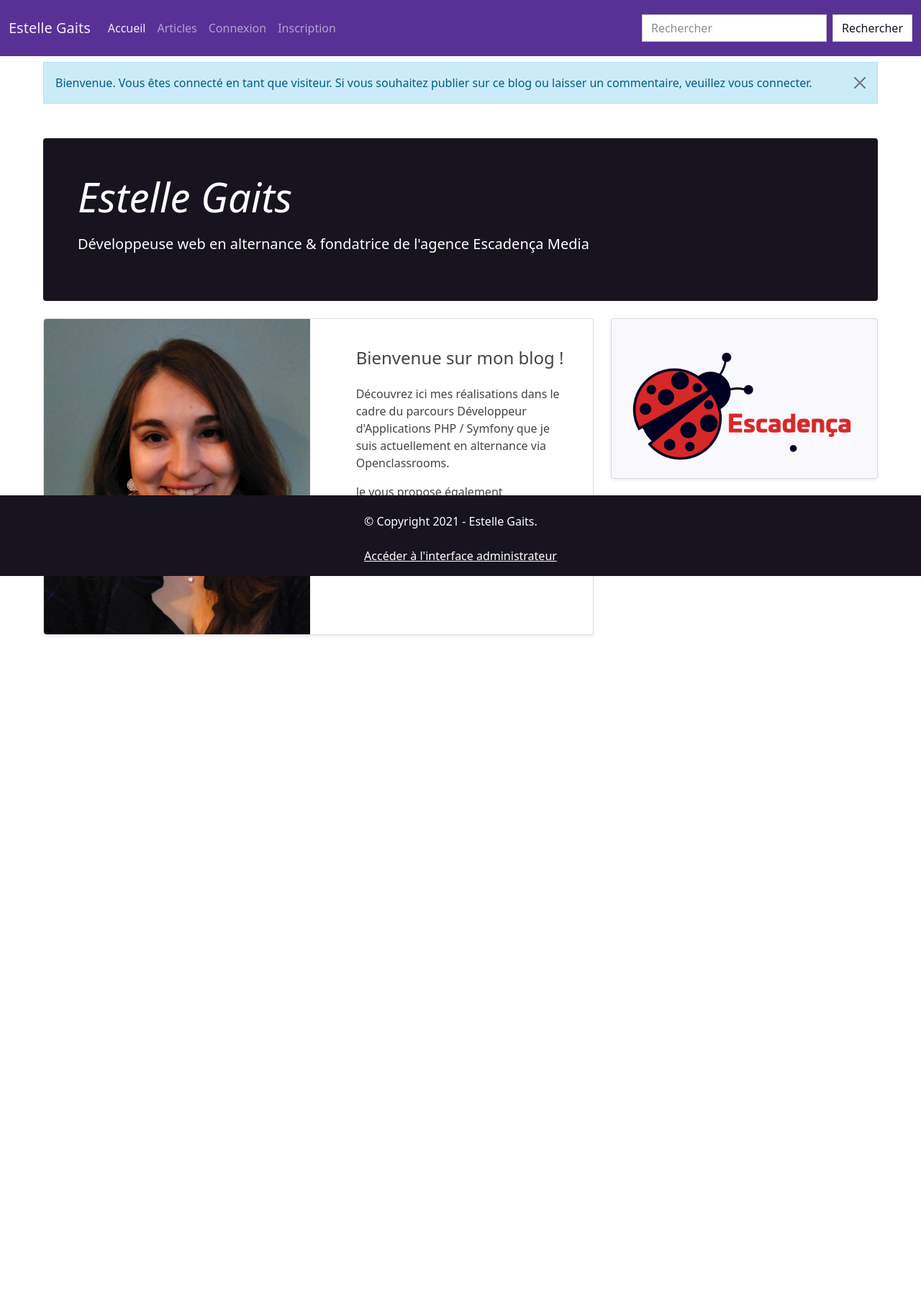
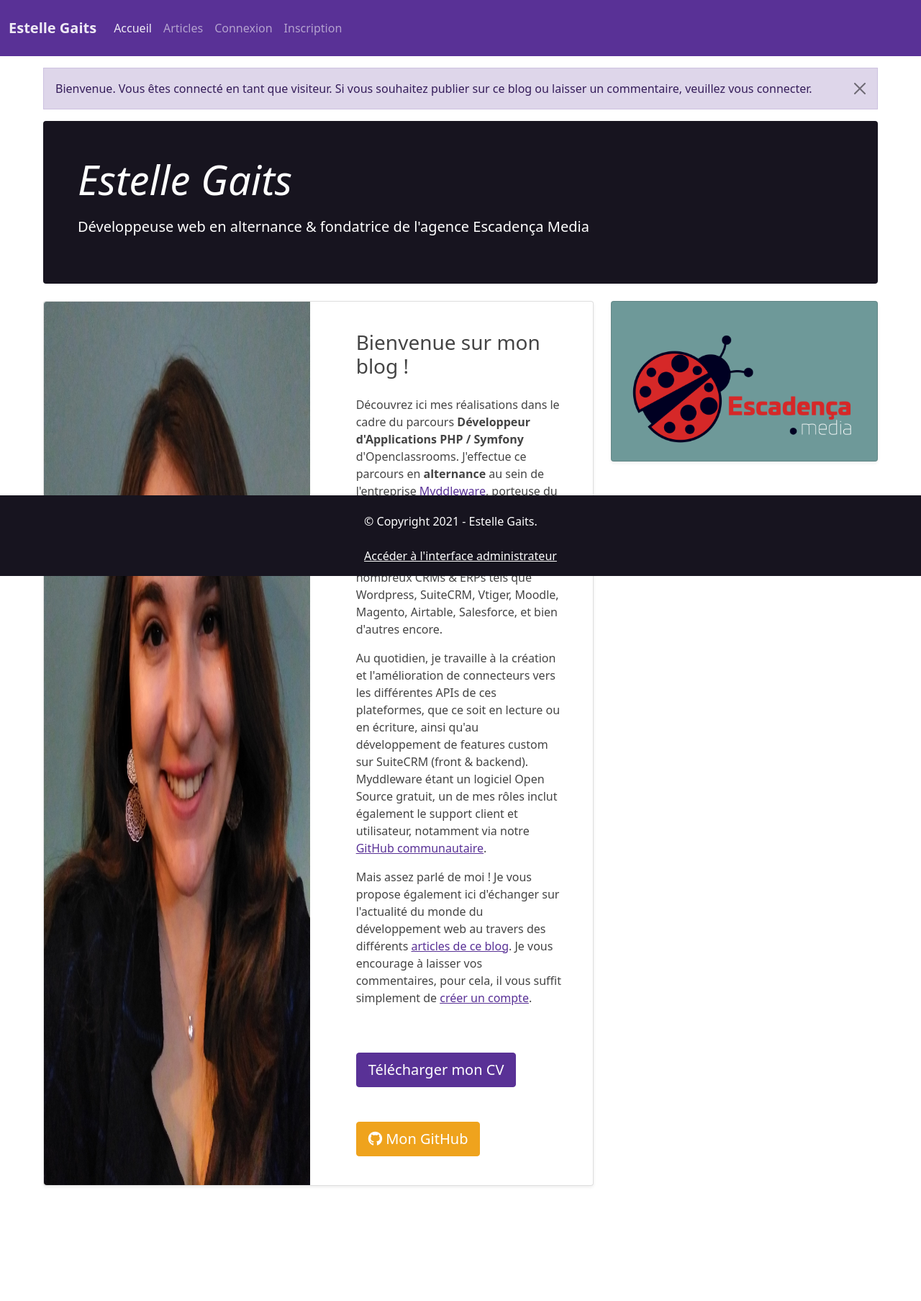
Before and after one commit to stlgaits/p5-blog-php, a PHP site: template public_html/templates/home.html.twig in a window 1280 px wide. Shown: the whole page at 72% size. Before the commit the page ends 883 px from the top, so only its background shows below. Run offline with PHP 8.4, Linux system fonts and the light colour scheme; the template is opened without the code that fills it, so the values that code supplies are empty; some libraries are stand-ins or nearby versions.

Commit message:
frontend improvements of front page, add PDF CV (downloadable) & content writing

```diff
--- a/public_html/templates/base.html.twig
+++ b/public_html/templates/base.html.twig
@@ -3,13 +3,16 @@
     <head>
         {% block head %}
             <link rel="stylesheet" href="../public/assets/css/bootstrap.min.css"/>
+            <link rel="stylesheet" href="../public/assets/css/style.css"/>
             <title>{% block title %}{% endblock %} Estelle Gaits - Blog PHP Openclassrooms </title>
         {% endblock %}
     </head>
     <body>
         <nav class="navbar navbar-expand-lg navbar-dark bg-primary">
             <div class="container-fluid">
-                <a class="navbar-brand" href="/">Estelle Gaits</a>
+                <a class="navbar-brand fw-bold" href="/">
+                    Estelle Gaits
+                </a>
                 <button class="navbar-toggler" type="button" data-bs-toggle="collapse" data-bs-target="#navbarColor01" aria-controls="navbarColor01" aria-expanded="false" aria-label="Toggle navigation">
                 <span class="navbar-toggler-icon"></span>
                 </button>
@@ -36,10 +39,6 @@
                         </li>
                             {% endif %}
                     </ul>
-                <form class="d-flex">
-                    <input class="form-control me-sm-2" type="text" placeholder="Rechercher">
-                    <button class="btn btn-secondary my-2 my-sm-0" type="submit">Rechercher</button>
-                </form>
                 </div>
             </div>
         </nav>
@@ -53,5 +52,6 @@
             {% endblock %}
         </div>
         <script src="https://cdn.jsdelivr.net/npm/bootstrap@5.1.1/dist/js/bootstrap.bundle.min.js" integrity="sha384-/bQdsTh/da6pkI1MST/rWKFNjaCP5gBSY4sEBT38Q/9RBh9AH40zEOg7Hlq2THRZ" crossorigin="anonymous"></script>
+        <script src="https://kit.fontawesome.com/fbd9e6f2c3.js" crossorigin="anonymous"></script>
     </body>
 </html>
--- a/public_html/templates/home.html.twig
+++ b/public_html/templates/home.html.twig
@@ -7,7 +7,7 @@
 {% block content %}
     <div id="content" class="container-fluid">
         <main class="pb-5 mx-5">
-            <div class="alert alert-dismissible alert-info my-2">
+            <div class="alert alert-dismissible alert-primary my-3">
                 <button type="button" class="btn-close" data-bs-dismiss="alert"></button>
                 {% if user %}
                     Bonjour <strong>{{user.username}} !</strong>
@@ -15,9 +15,9 @@
                     Bienvenue. Vous êtes connecté en tant que visiteur. Si vous souhaitez publier sur ce blog ou laisser un commentaire, veuillez vous connecter.
                 {% endif %}
             </div>
-            <div class="mt-5 p-4 p-md-5 mb-4 text-white rounded bg-dark">
-                <h2 class="display-4 fst-italic">Estelle Gaits</h2>
-                <p class="lead my-3">Développeuse web en alternance & fondatrice de l'agence Escadença Media</p>
+            <div class="mt-3 p-4 p-md-5 mb-4 text-white rounded bg-dark">
+                    <h2 class="display-4 fst-italic">Estelle Gaits</h2>
+                    <p class="lead my-3">Développeuse web en alternance & fondatrice de l'agence Escadença Media</p>
             </div>
             <div class="row mb-5">
                 <div class="col-md-8 mb-5">
@@ -28,16 +28,34 @@
                             </div>
                             <div class="col-md-6">
                                 <div class="card-body m-4">
-                                    <h4 class="card-title mb-4">Bienvenue sur mon blog !</h4>
-                                    <p class="card-text">Découvrez ici mes réalisations dans le cadre du parcours Développeur d'Applications PHP / Symfony que je suis actuellement en alternance via Openclassrooms.</p>
-                                    <p class="card-text">Je vous propose également d'échanger sur l'actualité du monde du développement web au travers des différents articles du blog.</p>
+                                    <h3 class="card-title mb-4">Bienvenue sur mon blog !</h3>
+                                    <p class="card-text text-justify">
+                                        Découvrez ici mes réalisations dans le cadre du parcours <strong>Développeur d'Applications PHP / Symfony</strong> d'Openclassrooms.
+                                        J'effectue ce parcours en <strong>alternance</strong> au sein de l'entreprise <a href="https://www.myddleware.com/" target="_blank">Myddleware</a>,
+                                        porteuse du logiciel éponyme. Ainsi, mon expérience m'a permis de développer de solides bases
+                                        dans les technologies backend, mais également sur de nombreux CRMs & ERPs tels que Wordpress,
+                                        SuiteCRM, Vtiger, Moodle, Magento, Airtable, Salesforce, et bien d'autres encore.
+                                    </p>
+                                    <p class="card-text text-justify">
+                                        Au quotidien, je travaille à la création et l'amélioration de connecteurs
+                                        vers les différentes APIs de ces plateformes, que ce soit en lecture ou en écriture, ainsi qu'au développement de features custom sur SuiteCRM (front & backend).
+                                        Myddleware étant un logiciel Open Source gratuit, un de mes rôles inclut également le support client et utilisateur, notamment via notre <a href="https://github.com/Myddleware/myddleware/issues" target="_blank">GitHub communautaire</a>.
+                                    </p>
+                                    <p class="card-text text-justify">
+                                        Mais assez parlé de moi ! Je vous propose également ici d'échanger sur l'actualité du monde du développement web au travers des différents <a href="./../blog" target="_blank">articles de ce blog</a>. Je vous encourage à laisser vos commentaires, pour cela, il vous suffit simplement de <a href="./../register" target="_blank">créer un compte</a>.
+                                    </p>
+                                    <a class="btn btn-primary btn-lg rounded mt-5" role="button" href="../public/assets/docs/CV.pdf" download>Télécharger mon CV</a>
+                                    <a class="btn btn-warning btn-lg rounded mt-5" role="button" href="https://github.com/EstelleMyddleware" target="_blank">
+                                    <i class="fab fa-github"></i>
+                                        Mon GitHub
+                                    </a>
                                 </div>
                             </div>
                         </div>
                     </div>
                 </div>
                 <div class="col-md-4 mb-5">
-                    <div class="card rounded shadow-sm bg-light">
+                    <div class="card rounded shadow-sm bg-nav">
                         <div class="card-body">
                             <img src="../public/assets/images/Bloc-marque.png" alt="Logo Agence Escadença" class="img-fluid " />
                         </div>
```
Also changed, not shown: public_html/templates/blog.html.twig (+9 -16 lines), public_html/templates/post.html.twig (+4 -3 lines), README.md, public_html/public/assets/css/style.css (added), public_html/public/assets/images/GitHub.png (added), 1 other file. Lines whose indentation alone changed are shown as unchanged.
